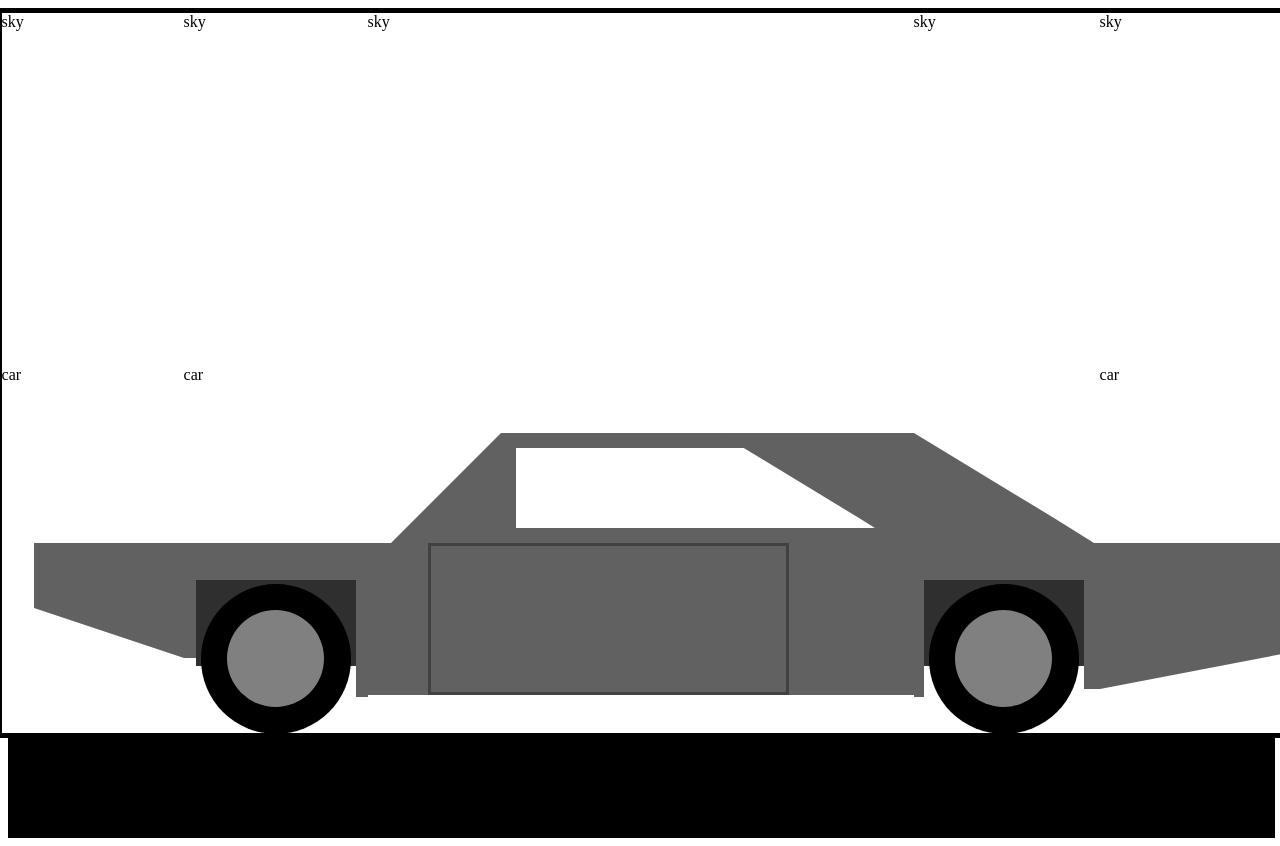
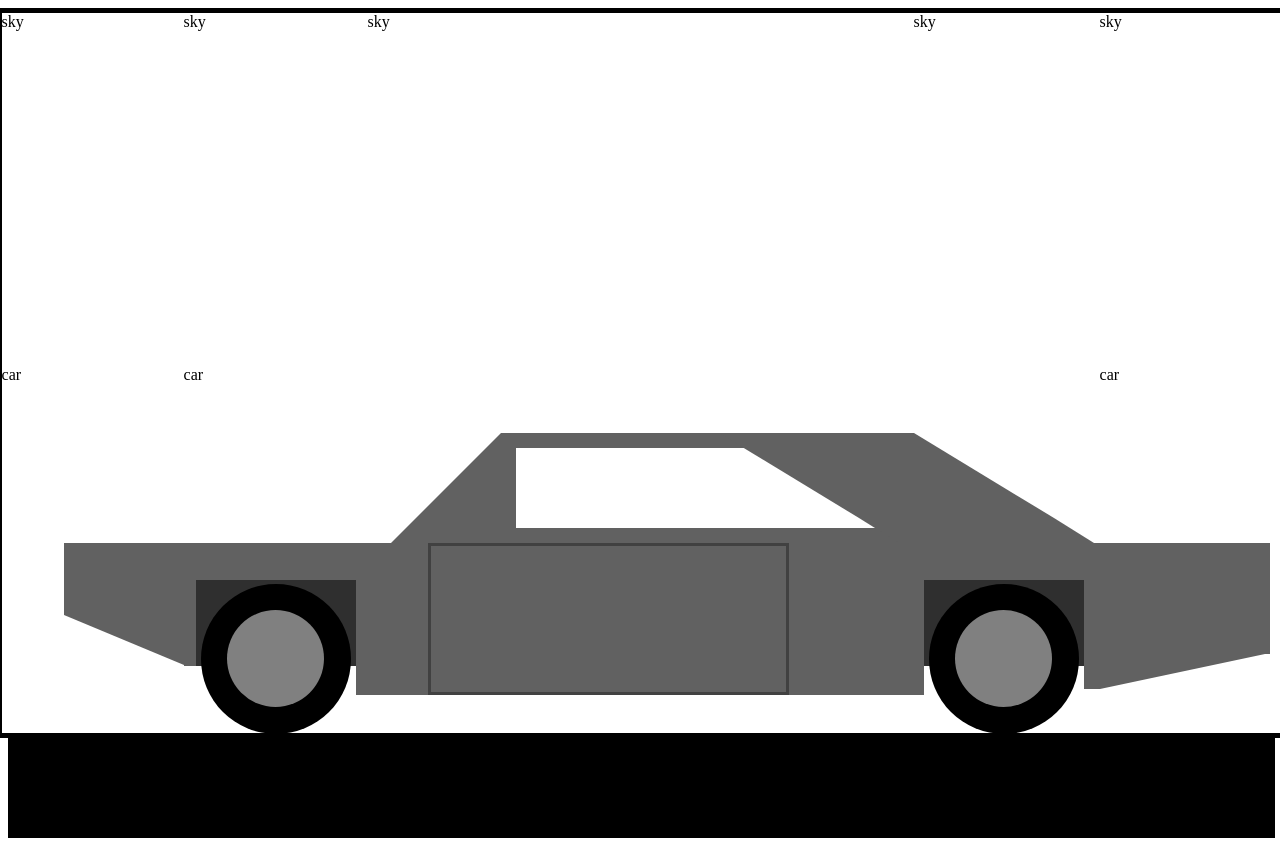
Before and after one commit to markalbrand56/STW-Laboratorio-4, a plain HTML site: page index.html in a window 1280 px wide. Drawn offline with Linux system fonts and the light colour scheme.

Commit message:
Proporciones

```diff
--- a/art.css
+++ b/art.css
@@ -64,7 +64,7 @@ footer{
 .spacer1 {
     align-self: start;
     width: 10px;
-    height: 113px;
+    height: 121px;
     background-color: var(--body-color);
 
     border: 1px solid var(--body-color);
@@ -101,7 +101,7 @@ footer{
 .spacer3 {
     align-self: start;
     width: 10px;
-    height: 154px;
+    height: 152px;
     background-color: var(--body-color);
 
     margin: 0;
@@ -122,7 +122,7 @@ footer{
 .spacer5 {
     align-self: start;
     width: 10px;
-    height: 152px;
+    height: 150px;
     background-color: var(--body-color);
 
     border: 1px solid var(--body-color);
@@ -210,7 +210,7 @@ footer{
 }
 
 .nose {
-    width: 150px;
+    width: 120px;
     height: 60%;
 
     background-color: var(--body-color);
@@ -219,9 +219,9 @@ footer{
 .triangle1 {
     width: 0;
     height: 0;
-    border-left: 150px solid transparent;
+    border-left: 120px solid transparent;
     border-top: 50px solid var(--body-color);
-    border-bottom: 75px solid transparent;
+    border-bottom: 68px solid transparent;
 
     background-color: transparent;
 }
@@ -240,7 +240,7 @@ footer{
 }
 
 .boot{
-    width: 180px;
+    width: 170px;
     height: 60%;
 
     background-color: var(--body-color);
@@ -249,7 +249,7 @@ footer{
 .triangle2 {
     width: 0;
     height: 0;
-    border-right: 182px solid transparent;
+    border-right: 165px solid transparent;
     border-top: 35px solid var(--body-color);
     border-bottom: 44px solid transparent;
 
```
